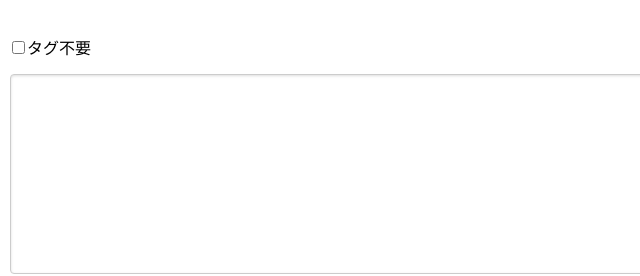
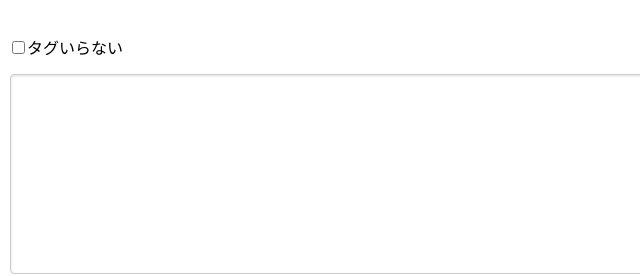
Before and after one commit to cyrill-vr-internet/vrchat-export-world-favorite, a plain HTML site: page docs/index.html in a window 1280 px wide. Shown: the part 198-474 px from the top of the page, 0-640 px from the left. Drawn offline with nearby package versions, Linux system fonts and the light colour scheme.

Commit message:
タグいらない

```diff
--- a/docs/index.html
+++ b/docs/index.html
@@ -39,7 +39,7 @@
     <form class="pure-form">
       <fieldset>
         <du>
-          <dl><label for="no-tags"><input type="checkbox" id="no-tags" value="1">タグ不要</label></dl>
+          <dl><label for="no-tags"><input type="checkbox" id="no-tags" value="1">タグいらない</label></dl>
           <dl><textarea id="favorite-json" class="pure-textarea"></textarea></dl>
           <dl>
             <input type="button" class="pure-button pure-button-primary action-button" value="変換"
```
